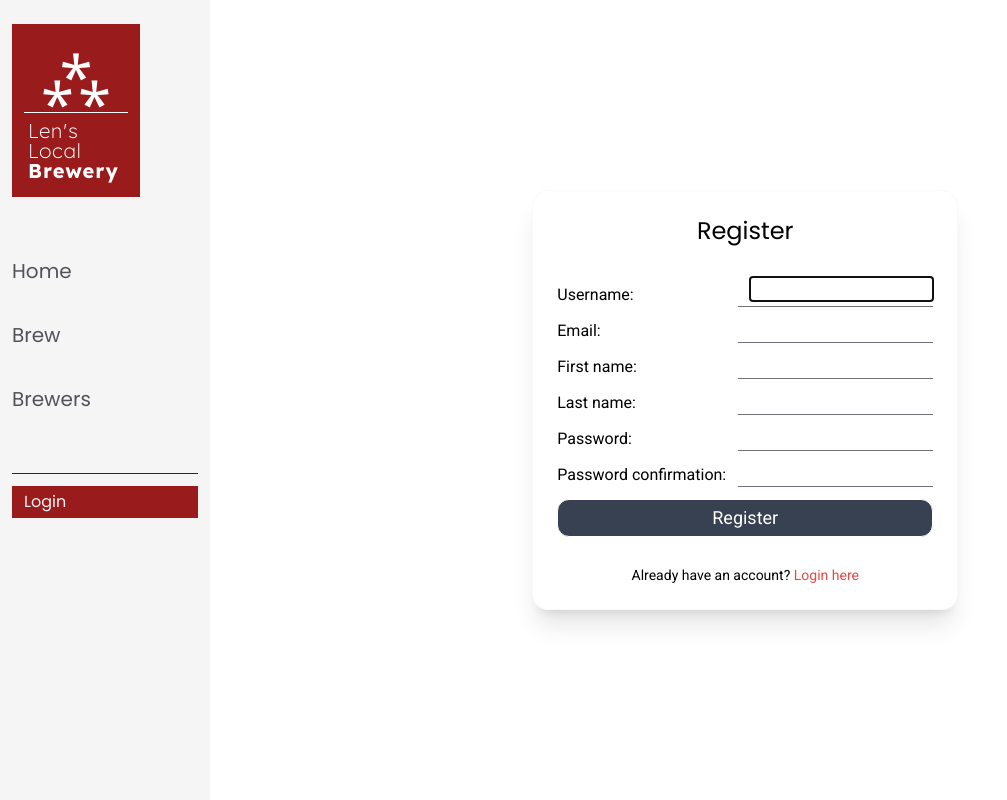
After one commit to plwtx/local-brewery, a Django app: page /catalog/register/ in a window 1280 px wide. The commit adds this page. Shown: the whole page, without its empty margins (0-1007 px from the left). Run offline with Django 5.2, Linux system fonts and the light colour scheme; style sheets or scripts are compiled from the project's sources; some libraries are stand-ins or nearby versions; some web fonts are replaced.

Commit message:
0.2.2 | Register page

```diff
--- /dev/null
+++ b/locallibrary/catalog/forms.py
@@ -0,0 +1,21 @@
+from django import forms
+from django.contrib.auth.forms import UserCreationForm
+from django.contrib.auth import get_user_model
+
+class RegistrationForm(UserCreationForm):
+    email = forms.EmailField(required=True)
+    first_name = forms.CharField(required=True)
+    last_name = forms.CharField(required=True)
+
+    class Meta:
+        model = get_user_model()
+        fields = ("username", "email", "first_name", "last_name", "password1", "password2")
+
+    def save(self, commit=True):
+        user = super(RegistrationForm, self).save(commit=False)
+        user.email = self.cleaned_data["email"]
+        user.first_name = self.cleaned_data["first_name"]
+        user.last_name = self.cleaned_data["last_name"]
+        if commit:
+            user.save()
+        return user
--- a/locallibrary/catalog/urls.py
+++ b/locallibrary/catalog/urls.py
@@ -4,5 +4,6 @@ from . import views
 urlpatterns = [
     path('', views.index, name='index'),
     path('brews/', views.BrewListView.as_view(), name='brews'),
-    path('brew/<int:pk>', views.BrewDetailView.as_view(),  name='brew-detail', ),
+    path('brew/<int:pk>', views.BrewDetailView.as_view(), name='brew-detail'),
+    path('register/', views.register, name='register'),
 ]
--- a/locallibrary/catalog/views.py
+++ b/locallibrary/catalog/views.py
@@ -1,5 +1,8 @@
-from django.shortcuts import render
+from django.shortcuts import render, redirect
 from django.views import generic
+from django.contrib.auth import login
+from django.urls import reverse_lazy
+from .forms import RegistrationForm
 from .models import Brew, Brewer, BrewInstance, BrewType
 
 def index(request):
@@ -19,6 +22,17 @@ def index(request):
     }
     return render(request, 'index.html', context=context)
 
+def register(request):
+    if request.method == 'POST':
+        form = RegistrationForm(request.POST)
+        if form.is_valid():
+            user = form.save()
+            login(request, user)
+            return redirect('index')
+    else:
+        form = RegistrationForm()
+    return render(request, 'registration/register.html', {'form': form})
+
 class BrewListView(generic.ListView):
     model = Brew
     def get_context_data(self, **kwargs):
--- a/locallibrary/static/dist/styles.css
+++ b/locallibrary/static/dist/styles.css
@@ -34,6 +34,8 @@
     --text-lg--line-height: calc(1.75 / 1.125);
     --text-xl: 1.25rem;
     --text-xl--line-height: calc(1.75 / 1.25);
+    --text-2xl: 1.5rem;
+    --text-2xl--line-height: calc(2 / 1.5);
     --text-3xl: 1.875rem;
     --text-3xl--line-height: calc(2.25 / 1.875);
     --text-6xl: 3.75rem;
@@ -244,14 +243,14 @@
   .mt-9 {
     margin-top: calc(var(--spacing) * 9);
   }
+  .mb-6 {
+    margin-bottom: calc(var(--spacing) * 6);
+  }
   .ml-2 {
     margin-left: calc(var(--spacing) * 2);
   }
   .block {
     display: block;
-  }
-  .contents {
-    display: contents;
   }
   .flex {
     display: flex;
@@ -494,6 +432,10 @@
   }
   .font-roboto {
     font-family: var(--font-roboto);
+  }
+  .text-2xl {
+    font-size: var(--text-2xl);
+    line-height: var(--tw-leading, var(--text-2xl--line-height));
   }
   .text-3xl {
     font-size: var(--text-3xl);
@@ -690,6 +621,13 @@
       }
     }
   }
+  .hover\:text-red-700 {
+    &:hover {
+      @media (hover: hover) {
+        color: var(--color-red-700);
+      }
+    }
+  }
   .focus\:border-transparent {
     &:focus {
       border-color: transparent;
@@ -730,11 +668,6 @@
   initial-value: 0;
 }
 @property --tw-translate-z {
-  syntax: "*";
-  inherits: false;
-  initial-value: 0;
-}
-@property --tw-space-y-reverse {
   syntax: "*";
   inherits: false;
   initial-value: 0;
@@ -836,7 +769,6 @@
       --tw-translate-x: 0;
       --tw-translate-y: 0;
       --tw-translate-z: 0;
-      --tw-space-y-reverse: 0;
       --tw-border-style: solid;
       --tw-font-weight: initial;
       --tw-tracking: initial;
--- /dev/null
+++ b/locallibrary/templates/registration/register.html
@@ -0,0 +1,42 @@
+{% extends "base_generic.html" %} {% block content %}
+<div class="flex flex-col h-dvh w-full justify-center items-center">
+  <div
+    class="border flex flex-col justify-center items-center border-zinc-50 shadow-xl rounded-2xl p-6"
+  >
+    <h2 class="text-2xl font-poppins mb-6">Register</h2>
+
+    <form method="post">
+      {% csrf_token %}
+      <table>
+        {% for field in form %}
+        <tr>
+          <td class="pt-3 pr-3">{{ field.label_tag }}</td>
+          <td
+            class="border-b focus:outline-none !outline-none focus:border-transparent focus:ring-transparent focus:ring-0 focus-within:outline-none active:outline-none focus pl-3 border-zinc-500"
+          >
+            {{ field }}
+          </td>
+        </tr>
+        {% if field.errors %}
+        <tr>
+          <td></td>
+          <td class="text-red-500 text-sm">{{ field.errors|join:", " }}</td>
+        </tr>
+        {% endif %} {% endfor %}
+      </table>
+      <input
+        type="submit"
+        value="Register"
+        class="bg-gray-700 text-center w-full mx-auto border border-white text-lg rounded-xl cursor-pointer hover:bg-red-800 duration-300 ease-in-out transition-colors text-white px-5 my-3 p-1"
+      />
+    </form>
+
+    <p class="mt-4 text-sm">
+      Already have an account?
+      <a href="{% url 'login' %}" class="text-red-500 hover:text-red-700"
+        >Login here</a
+      >
+    </p>
+  </div>
+</div>
+{% endblock %}
```
Also changed, not shown: other parts of locallibrary/static/dist/styles.css (+0 -75 lines), locallibrary/templates/registration/login.html (+8 -1 lines).
